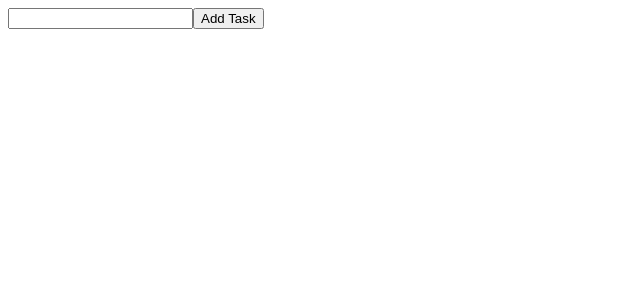
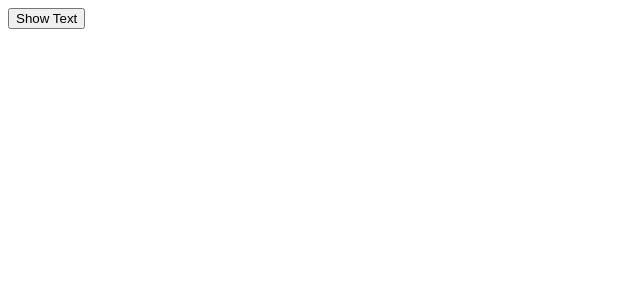
Before and after one commit to nandobrain/react-practice-3, a React (Create React App) app: page / in a window 1280 px wide. Shown: the top 300 px of the page, without its empty margins (0-640 px from the left). Built offline with nearby package versions, Linux system fonts and the light colour scheme.

Commit message:
useEffect exercice

```diff
--- a/src/App.jsx
+++ b/src/App.jsx
@@ -1,64 +1,83 @@
 import { useState } from "react";
-import Task from "./Task";
+// import Task from "./Task";
+import Text from "./Text";
 import './App.css';
 
 
 
 function App() {
-  const [todoList, setTodoList] = useState([]);
-  const [newTask, setNewTask] = useState("");
+  const [showText, setShowText] = useState(false);
+
+  return (
+    <div clasNAme="App">
+      <button
+      onClick={() => {
+        setShowText(!showText);
+      }}
+      >
+        Show Text
+      </button>{showText && <Text />}
+    </div>
+  )
+
+
+  // const [todoList, setTodoList] = useState([]);
+  // const [newTask, setNewTask] = useState("");
 
 
 
-  function handleChange(event) {
-    setNewTask(event.target.value);
-  }
+  // function handleChange(event) {
+  //   setNewTask(event.target.value);
+  // }
 
-  function addTask() {
-    const task = {
-      id: todoList.length === 0 ? 1 : todoList[todoList.length -1].id + 1,
-      taskName: newTask,
-      completed: false,
-    }
-    setTodoList([...todoList, task]);
+  // function addTask() {
+  //   const task = {
+  //     id: todoList.length === 0 ? 1 : todoList[todoList.length -1].id + 1,
+  //     taskName: newTask,
+  //     completed: false,
+  //   }
+  //   setTodoList([...todoList, task]);
 
-  }
+  // }
 
-  function deleteTask(id) {
-    setTodoList(todoList.filter((task) => task.id !== id))
-  };
+  // function deleteTask(id) {
+  //   setTodoList(todoList.filter((task) => task.id !== id))
+  // };
 
-  function completeTask(id) {
-    setTodoList(
-      todoList.map((task) =>{
-        if (task.id === id) {
-          return {...task, completed: true };
-        } else {
-          return task;
-        }
-      })
-    )
-  }
+  // function completeTask(id) {
+  //   setTodoList(
+  //     todoList.map((task) =>{
+  //       if (task.id === id) {
+  //         return {...task, completed: true };
+  //       } else {
+  //         return task;
+  //       }
+  //     })
+  //   )
+  // }
 
-  return (
-    <div className="App">
-      <div className="addTask">
-        <input onChange={handleChange}/>
-        <button onClick={addTask}> Add Task</button>
-      </div>
-      <div className="list">
-      {todoList.map((task) => {
-        return (
-          <Task taskName={task.taskName} id={task.id} completed={task.completed} deleteTask={deleteTask} completeTask={completeTask}/>
-        );
-      })}
-      </div>
+  // return (
+  //   <div className="App">
+  //     <div className="addTask">
+  //       <input onChange={handleChange}/>
+  //       <button onClick={addTask}> Add Task</button>
+  //     </div>
+  //     <div className="list">
+  //     {todoList.map((task) => {
+  //       return (
+  //         <Task taskName={task.taskName} id={task.id} completed={task.completed} deleteTask={deleteTask} completeTask={completeTask}/>
+  //       );
+  //     })}
+  //     </div>
 
 
 
 
-    </div>
-  );
+  //   </div>
+  // );
+
+
+
 }
 
 
--- /dev/null
+++ b/src/Text.jsx
@@ -0,0 +1,25 @@
+import React from "react";
+import { useState, useEffect } from "react";
+
+export default function Text() {
+    const [text, setText] = useState("");
+
+    useEffect(() =>{
+        console.log("COMPONENT MOUNTED");
+
+        return () => {
+            console.log("component unmounted");
+        }
+    }, [])
+
+    return (
+        <>
+            <input
+                onChange={(event) => {
+                    setText(event.target.value);
+                }}
+            />
+            <h1> {text} </h1>
+        </>
+    )
+}
```
